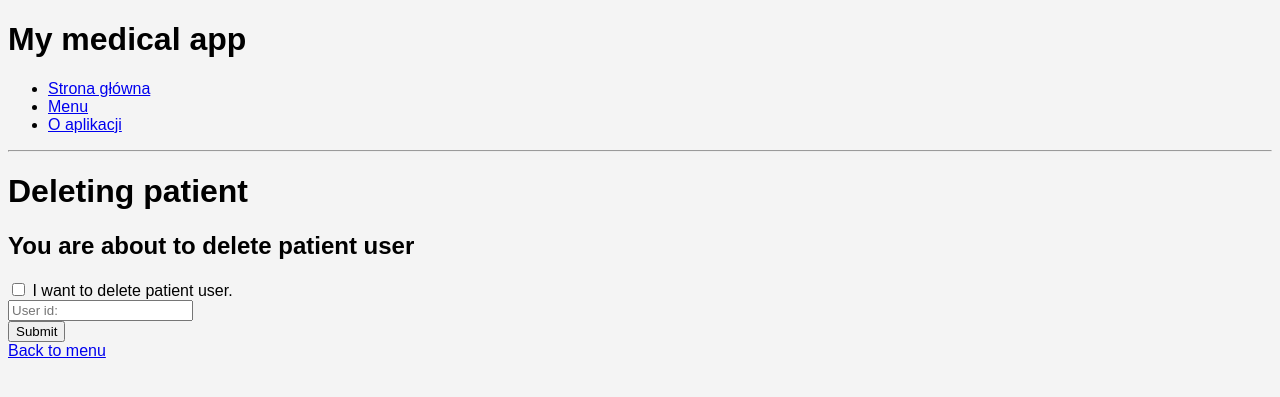
After one commit to renioko/MyMedTracker, a Flask app: page /patient/delete_patient in a window 1280 px wide. The commit adds this page. Shown: the top 397 px of the page. Run offline with Flask 3, Linux system fonts and the light colour scheme.

Commit message:
feat: added delete patient. works

```diff
--- /dev/null
+++ b/postgresql_app/UI/templates/get_patient_id_and_confirmation_to_delete_form.html
@@ -0,0 +1,20 @@
+{% extends 'base.html' %}
+
+{% block title %}Deleting patient user {% endblock %}
+
+{% block content %}
+
+<h1>Deleting patient</h1>
+<h2>You are about to delete patient user</h2>
+<form method="POST" action="{{url_for('delete_patient')}}">
+    <label>
+        <input type="checkbox" name="confirmation">
+        I want to delete patient user.
+    </label><br>
+    <input type="number" name="user_id" Placeholder="User id: "><br>
+    <input type="submit" value="Submit"><br>
+</form>
+
+<a href="{{url_for('menu')}}">Back to menu</a>
+
+{% endblock %}
--- a/postgresql_app/UI/templates/patient_menu.html
+++ b/postgresql_app/UI/templates/patient_menu.html
@@ -8,7 +8,8 @@
     <li><a href="{{ url_for('add_patient') }}">Add patient</a></li>
     <li><a href="{{ url_for('view_patient') }}">View patient</a></li>
     <li><a href="{{ url_for('alter_patient_details') }}">Update patient</a></li>
-    {#<!-- <li><a href="{{ url_for('delete_patient') }}">Delete patient</a></li> -->
+    <li><a href="{{ url_for('delete_patient') }}">Delete patient user</a></li>
+    {#<!--  -->
     <!--  -->
 
     <!-- <li><a href="{{ url_for('assign_patient') }}">Assign patient</a></li> -->
--- a/postgresql_app/app.py
+++ b/postgresql_app/app.py
@@ -1,4 +1,4 @@
-from flask import Flask, render_template, request
+from flask import  Flask, render_template, request
 from menu.patient_menu import PatientMenu
 import os
 
@@ -16,6 +16,10 @@ def about():
 @app.route("/menu")
 def menu():
     return render_template("menu.html")
+
+@app.route("/result")
+def result():
+    return render_template("result.html")
 
 @app.route("/patient")
 def patient():
@@ -53,6 +57,7 @@ def view_patient():
     return render_template("get_patient_id_form.html")
 
 @app.route("/patient/alter_patient_details", methods=["GET", "POST"])
+# not restful = should be PATCH or PUT
 def alter_patient_details():
     if request.method == "POST":
         user_id = (request.form.get("user_id"))
@@ -64,6 +69,27 @@ def alter_patient_details():
         return render_template("result.html", title="Patient view", result=result)
     return render_template("get_patient_details_to_change.html")
 
+@app.route("/patient/delete_patient", methods=["GET", "POST"])
+def delete_patient():
+    if request.method == "POST":
+        user_id = (request.form.get("user_id"))
+        confirmation = (request.form.get("confirmation"))
+        if not confirmation:
+            result = 'If you want to delete user, confirmation is needed'
+        else:
+            try:
+                user_id = int(user_id)
+            except ValueError:
+                result = "Invalid user id."
+        patient_menu = PatientMenu(0, auto_run=False)
+        # result = patient_menu.menu_delete_patient_user(user_id, confirmation)
+        result = patient_menu.delete_user(user_id, confirmation)
+        return render_template("result.html", title="Delete patient", result=result)
+    return render_template("get_patient_id_and_confirmation_to_delete_form.html")
+
+
+
+
 @app.route("/medicine")
 def medicine():
     return render_template("medicine_menu.html")
@@ -72,9 +98,7 @@ def medicine():
 def prescription():
     return render_template("prescription_menu.html")
 
-@app.route("/result")
-def result():
-    return render_template("result.html")
+
 
 if __name__ == "__main__":
     app.run(debug=True) # tryb deweloperski: automatyczny reload + błędy pokazują się na stronie.
```
Also changed, not shown: postgresql_app/menu/patient_menu.py (+5 -4 lines), postgresql_app/repos/user_repo.py (+8 -5 lines).
